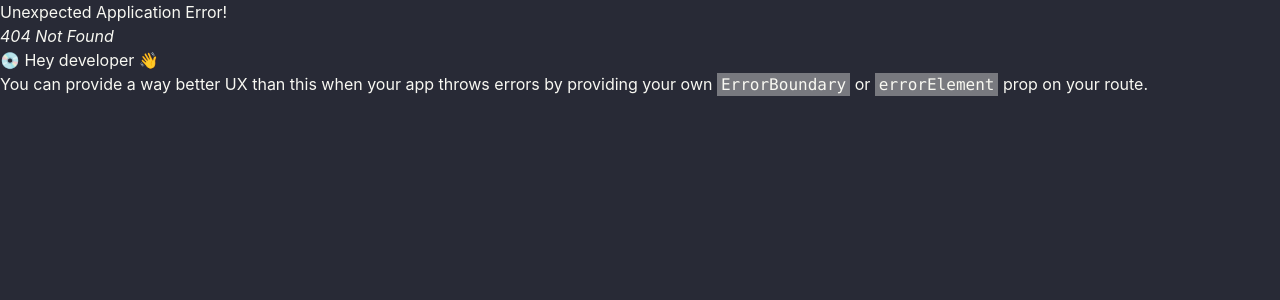
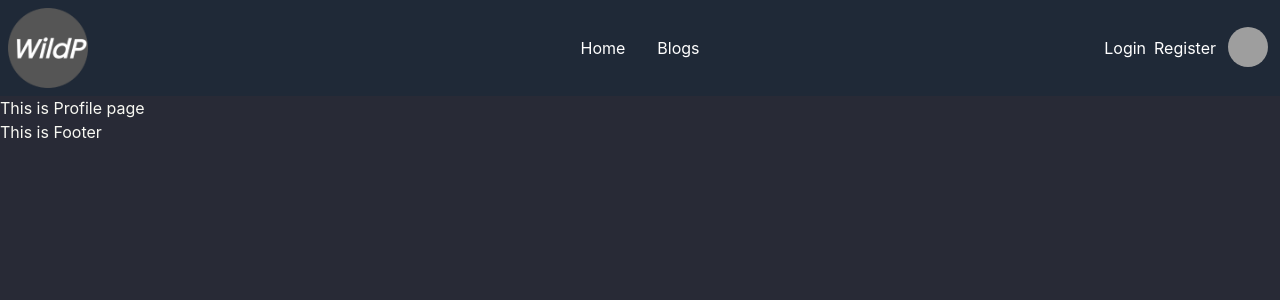
Before and after one commit to Fahimahmedkhan/wild-p-client, a React (Create React App) app: page /profile in a window 1280 px wide. Before the commit this address had no page. Shown: the top 300 px of the page. Built offline with nearby package versions, Linux system fonts and the light colour scheme; grey boxes are pictures that could not be loaded.

Commit message:
Header Section Design

```diff
--- a/src/Routes/Routes/Routes.js
+++ b/src/Routes/Routes/Routes.js
@@ -3,6 +3,7 @@ import ClientAuthLayout from "../../layout/ClientAuthLayout";
 import ClientMainLayout from "../../layout/ClientMainLayout";
 import Blogs from "../../page/Home/Blogs/Blogs";
 import Home from "../../page/Home/Home/Home";
+import Profile from "../../page/Home/Profile/Profile";
 import Login from "../../page/Login/Login";
 import SignUp from "../../page/SignUp/SignUp";
 
@@ -18,6 +19,10 @@ const router = createBrowserRouter([
             {
                 path: '/blogs',
                 element: <Blogs></Blogs>
+            },
+            {
+                path: '/profile',
+                element: <Profile></Profile>
             }
         ]
     },
--- /dev/null
+++ b/src/page/Home/Profile/Profile.js
@@ -0,0 +1,11 @@
+import React from 'react';
+
+const Profile = () => {
+    return (
+        <div>
+            <h1>This is Profile page</h1>
+        </div>
+    );
+};
+
+export default Profile;
--- a/src/page/Shared/Header/Header.js
+++ b/src/page/Shared/Header/Header.js
@@ -1,9 +1,57 @@
 import React from 'react';
+import { Link } from 'react-router-dom';
+import logo from '../../../assets/logo/logo.png';
 
 const Header = () => {
     return (
         <div>
-            <h1>This is Header</h1>
+            <div className="navbar bg-gray-800 text-white">
+                <div className="navbar-start">
+                    <div className="dropdown">
+                        <label tabIndex={0} className="btn btn-ghost lg:hidden">
+                            <svg xmlns="http://www.w3.org/2000/svg" className="h-5 w-5" fill="none" viewBox="0 0 24 24" stroke="currentColor"><path strokeLinecap="round" strokeLinejoin="round" strokeWidth="2" d="M4 6h16M4 12h8m-8 6h16" /></svg>
+                        </label>
+                        <ul tabIndex={0} className="menu menu-compact dropdown-content mt-3 p-2 shadow bg-gray-600 text-white rounded-box w-52">
+                            {/* This section will change after authentication is done */}
+                            <li><Link className='hover:text-orange-600' to='/'>Home</Link></li>
+                            <li><Link className='hover:text-orange-600' to='/blogs'>Blogs</Link></li>
+                        </ul>
+                    </div>
+                    {/* Project Logo Section  */}
+                    <div className='flex justify-center items-center'>
+                        <Link className='w-20 mr-2' to='/'>
+                            <img src={logo} alt="" />
+                        </Link>
+                    </div>
+                </div>
+                <div className="navbar-center hidden lg:flex">
+                    <ul className="menu menu-horizontal p-0">
+                        {/* This section will change after authentication is done */}
+                        <li><Link className='hover:text-orange-600' to='/'>Home</Link></li>
+                        <li><Link className='hover:text-orange-600' to='/blogs'>Blogs</Link></li>
+                    </ul>
+                </div>
+                <div className="navbar-end">
+                    {/* This section will change after authentication is done */}
+                    <div className='p-2'>
+                        <Link className='hover:text-orange-600 p-2' to='/auth/login'>Login</Link>
+                        <Link className='hover:text-orange-600' to='/auth/register'>Register</Link>
+                    </div>
+                    <div className="dropdown dropdown-end">
+                        {/* Profile Picture Section */}
+                        <label tabIndex={0} className="btn btn-ghost btn-circle avatar">
+                            <div className="w-10 rounded-full">
+                                <img src="https://placeimg.com/80/80/people" alt='' />
+                            </div>
+                        </label>
+                        <ul tabIndex={0} className="menu menu-compact dropdown-content mt-3 p-2 shadow bg-gray-600 text-white rounded-box w-52">
+                            <li><Link className='hover:text-orange-600' to='/profile'>Profile</Link></li>
+                            <li><button className='hover:text-orange-600'>Logout</button></li>
+                        </ul>
+                    </div>
+                    {/* This section will change after authentication is done */}
+                </div>
+            </div>
         </div>
     );
 };
```
